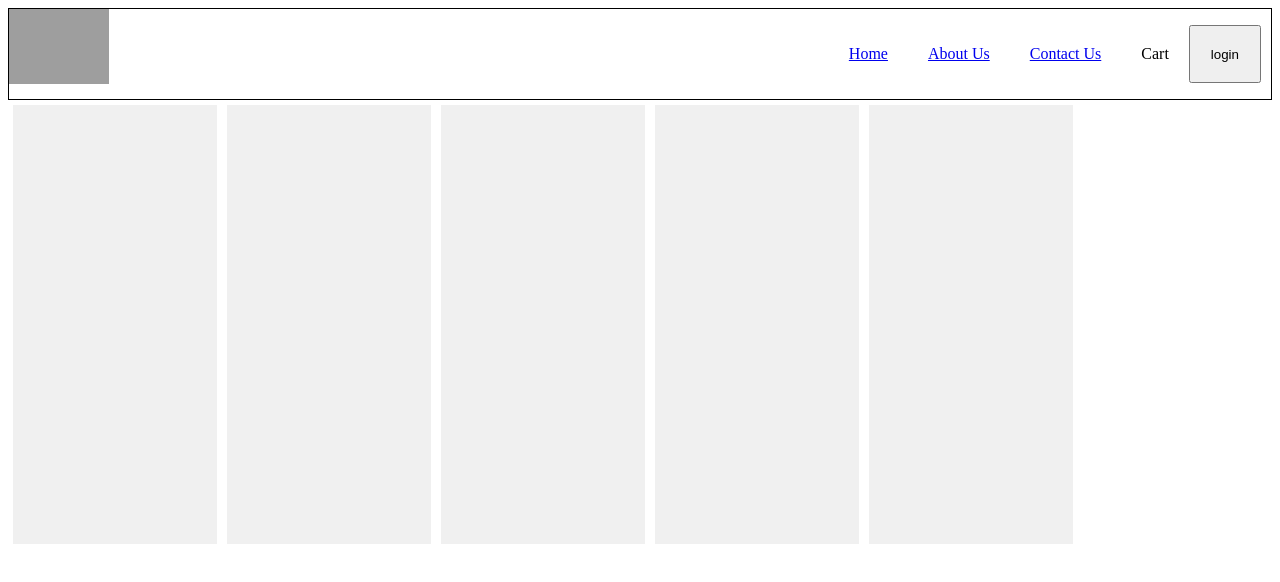
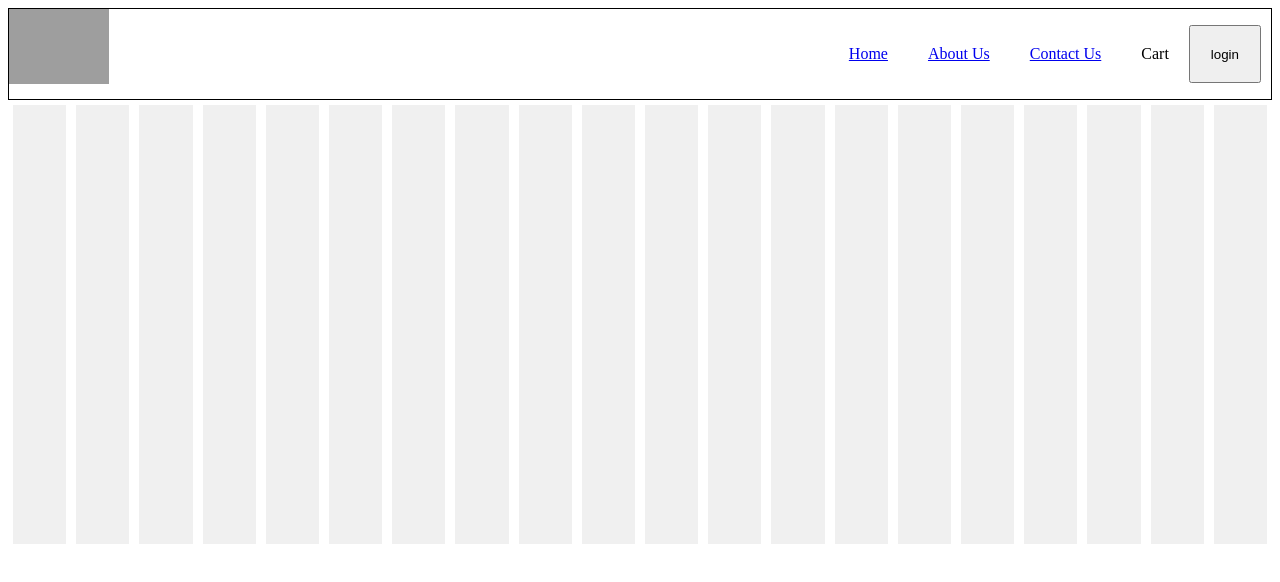
Before and after one commit to rf26538/React, a React (Vite) app: page /restaurants/1 in a window 1280 px wide. Shown: the top 582 px of the page. Built offline with nearby package versions, Linux system fonts and the light colour scheme; no server answers; grey boxes are pictures that could not be loaded.

Commit message:
Shimmer Example

```diff
--- a/src/Components/Shimmer.jsx
+++ b/src/Components/Shimmer.jsx
@@ -1,6 +1,21 @@
 const Shimmer = () => {
     return (
         <div className="shimmer-container">
+            <div className="shimmer-card"></div>
+            <div className="shimmer-card"></div>
+            <div className="shimmer-card"></div>
+            <div className="shimmer-card"></div>
+            <div className="shimmer-card"></div>
+            <div className="shimmer-card"></div>
+            <div className="shimmer-card"></div>
+            <div className="shimmer-card"></div>
+            <div className="shimmer-card"></div>
+            <div className="shimmer-card"></div>
+            <div className="shimmer-card"></div>
+            <div className="shimmer-card"></div>
+            <div className="shimmer-card"></div>
+            <div className="shimmer-card"></div>
+            <div className="shimmer-card"></div>
             <div className="shimmer-card"></div>
             <div className="shimmer-card"></div>
             <div className="shimmer-card"></div>
```
